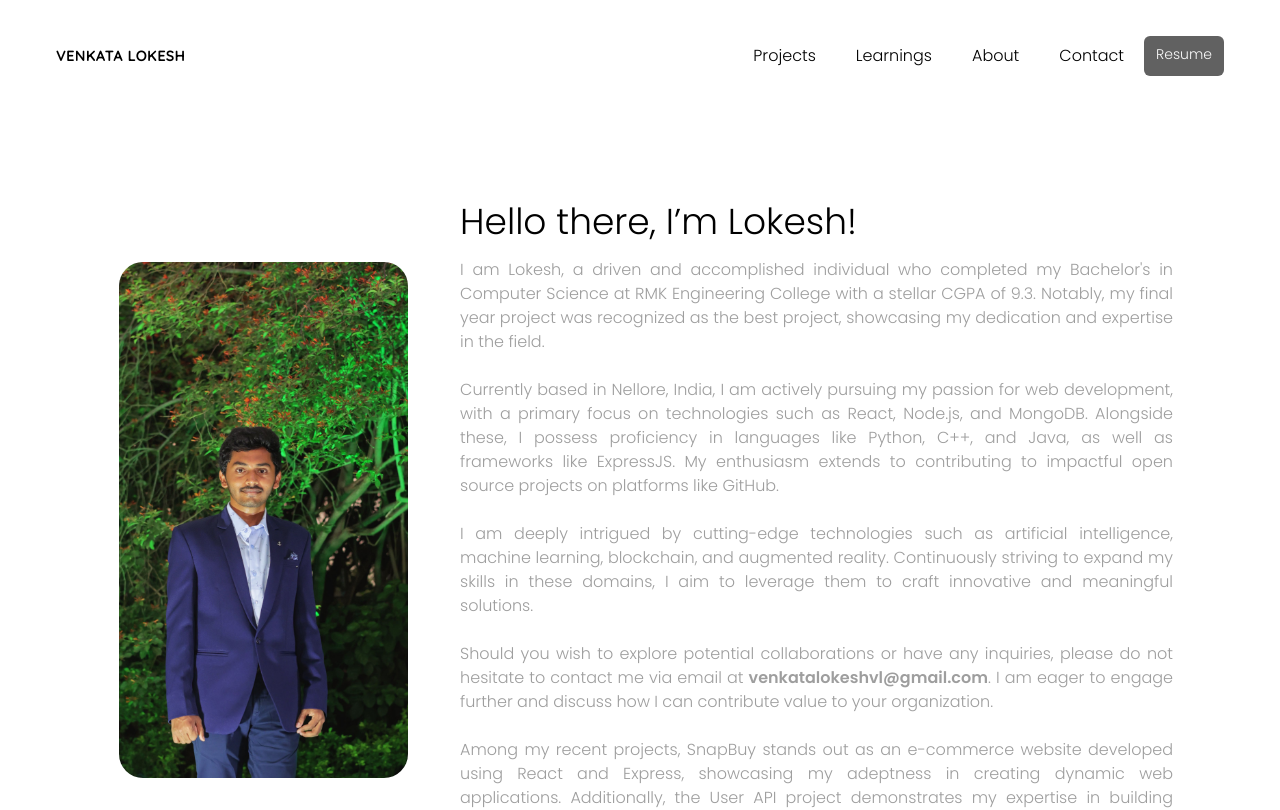
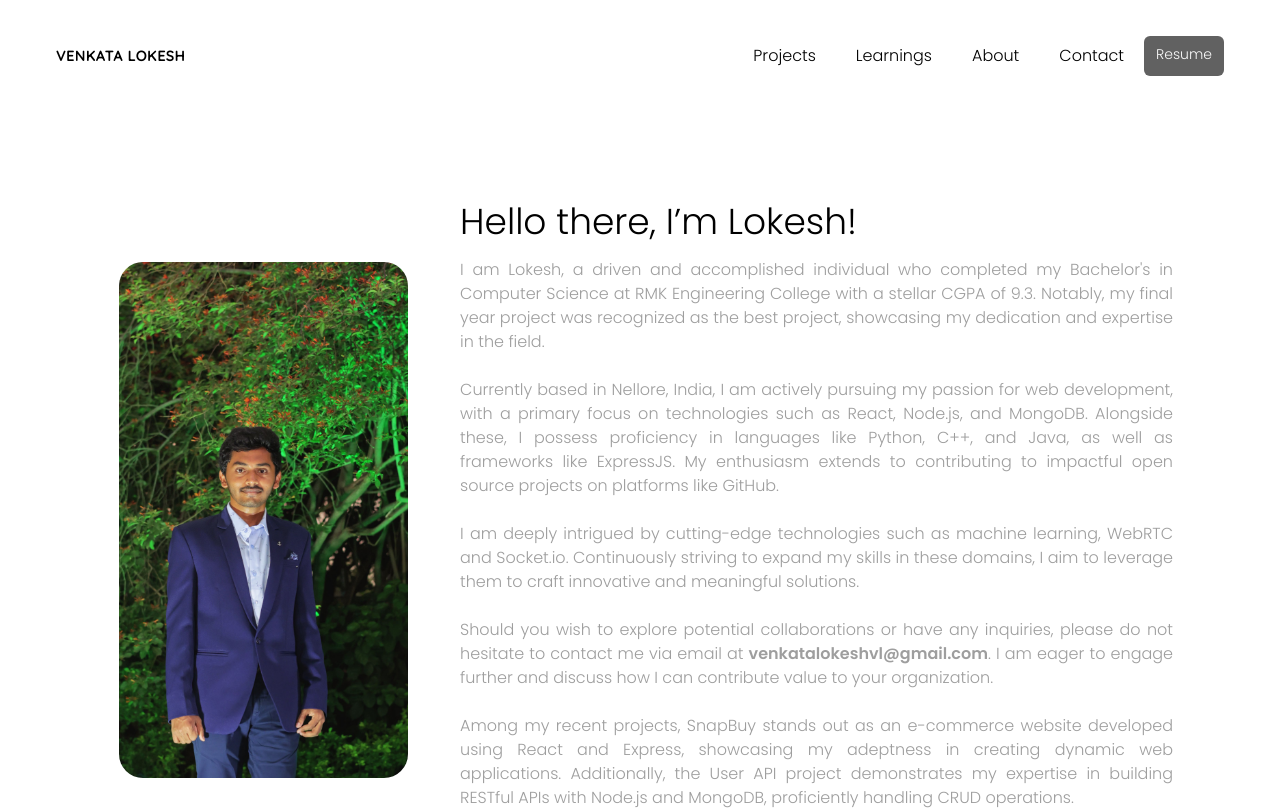
Before and after one commit to vlokesh08/Portfolio, a React (Create React App) app: page /about in a window 1280 px wide. Shown: the top 810 px of the page. Built offline with nearby package versions, Linux system fonts and the light colour scheme.

Commit message:
changed about

```diff
--- a/src/components/About.js
+++ b/src/components/About.js
@@ -32,8 +32,7 @@ function About() {
               <br></br>
             <p className="font-normal text-gray-500 text-sm md:text-base text-justify">
               I am deeply intrigued by cutting-edge technologies such as
-              artificial intelligence, machine learning, blockchain, and
-              augmented reality. Continuously striving to expand my skills in
+              machine learning, WebRTC and Socket.io. Continuously striving to expand my skills in
               these domains, I aim to leverage them to craft innovative and
               meaningful solutions.
             </p>
```
